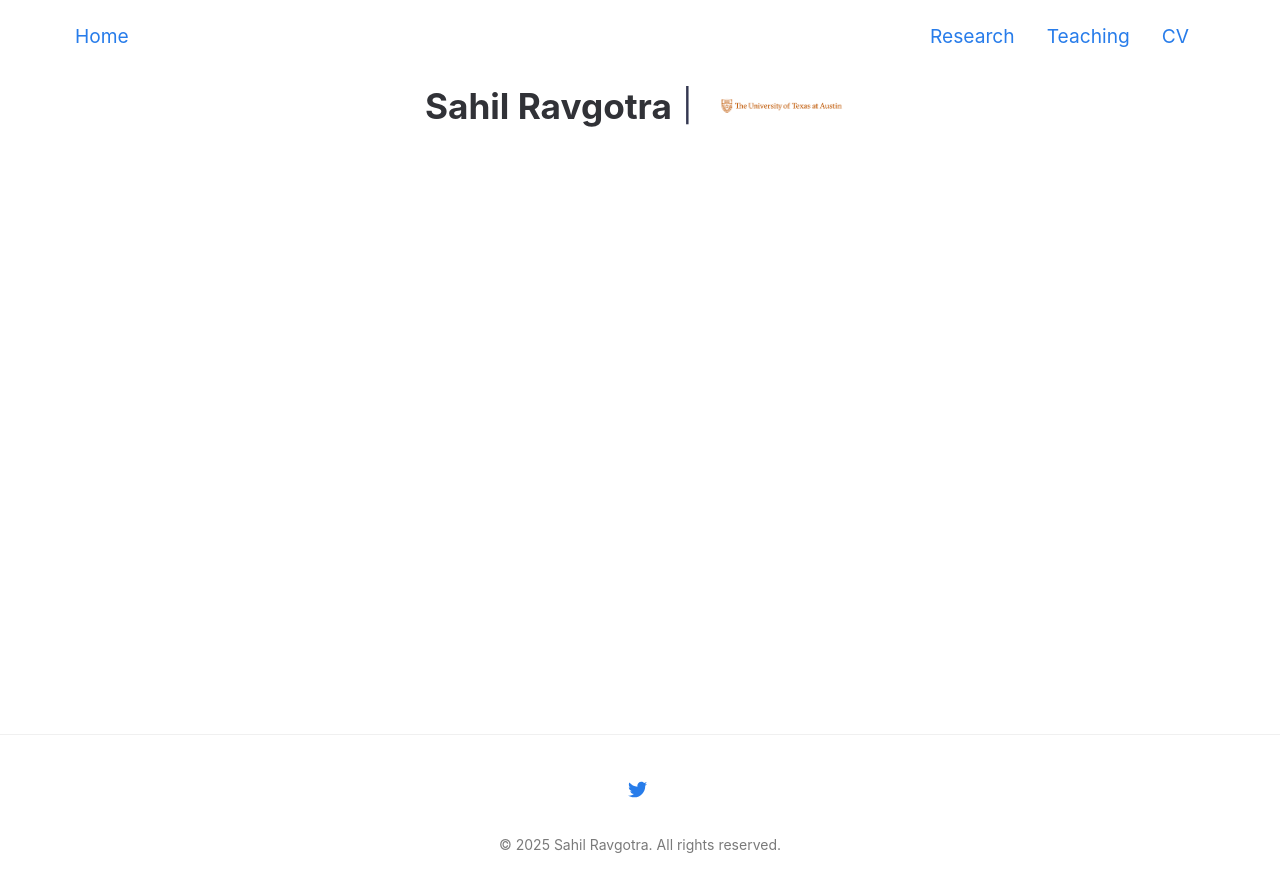
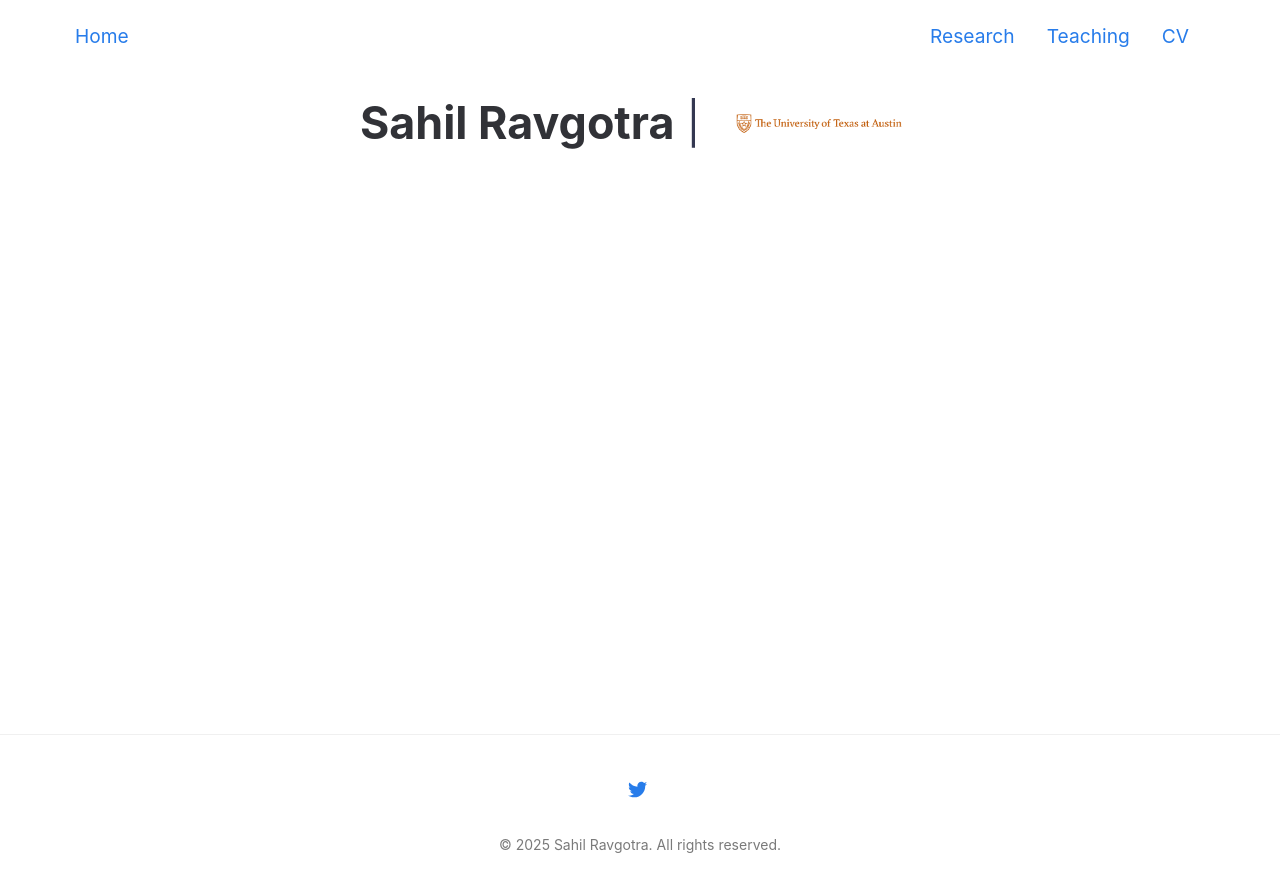
Before and after one commit to ravgotrasahil/ravgotrasahil-github.io, a Jekyll site: the page built from index.md, in a window 1280 px wide. Shown: the top 892 px of the page. Built offline with Jekyll 4.4.1, drawn with Linux system fonts in a browser that asks for light colours.

Commit message:
Update default.html

```diff
--- a/_layouts/default.html
+++ b/_layouts/default.html
@@ -17,14 +17,15 @@ layout: compress
 
     {% include header.html %}
 
-    <!-- Custom Header Section -->
-<div style="background-color: white; padding: 80px 0 30px 0; text-align: center;">
-  <h1 style="font-size: 2.2rem; font-weight: 700; margin: 0; display: inline-block; vertical-align: middle;">
+   <!-- Custom Header Section -->
+<div style="background-color: white; padding: 90px 0 30px 0; text-align: center;">
+  <h1 style="font-size: 2.8rem; font-weight: 700; margin: 0; display: inline-block; vertical-align: middle;">
     Sahil Ravgotra
   </h1>
-  <span style="font-size: 2rem; margin: 0 10px; vertical-align: middle;">|</span>
-  <img src="{{ site.baseurl }}/assets/img/posts/UT_logo.png" alt="UT Logo" style="height: 40px; vertical-align: middle;">
+  <span style="font-size: 2.6rem; margin: 0 12px; vertical-align: middle;">|</span>
+  <img src="{{ site.baseurl }}/assets/img/posts/UT_logo.png" alt="UT Logo" style="height: 55px; vertical-align: middle;">
 </div>
+
 
 
     <main class="site__content">
```
